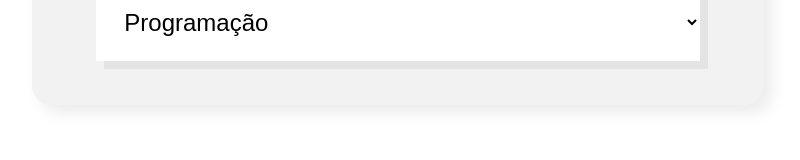
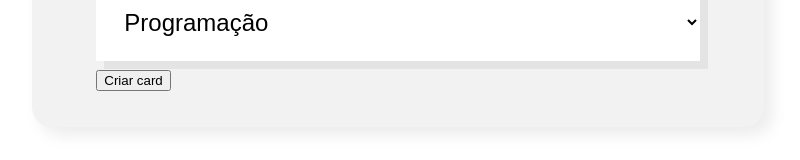
Before and after one commit to Juniorbasck/PDA_CLASSES, a React (Create React App) app in the folder alura/React desenvolvendo com javaScript/organo/: page / in a window 1280 px wide. Shown: the part 1143-1303 px from the top of the page, without its empty margins (242-1042 px from the left). Built offline with nearby package versions, Linux system fonts and the light colour scheme.

Commit message:
Finalmente funcionou o botao!!

```diff
--- /dev/null
+++ b/alura/React desenvolvendo com javaScript/organo/src/componetes/Botao/index.js
@@ -0,0 +1,9 @@
+import './Botao.css'
+
+const Botao = (props) => {
+    return(<button>
+        {props.texto}
+    </button>)
+}
+
+export default Botao;
--- a/alura/React desenvolvendo com javaScript/organo/src/componetes/formulario/index.js
+++ b/alura/React desenvolvendo com javaScript/organo/src/componetes/formulario/index.js
@@ -1,3 +1,4 @@
+import Botao from '../Botao';
 import ListaSuspensa from '../ListaSuspensa';
 import CampoTexto from '../compoTexto';
 import './formulario.css';
@@ -22,6 +23,7 @@
                 <CampoTexto label="cargo" placeholder="Digite seu caro"/>
                 <CampoTexto label="imagem" placeholder="Digite o enderço da imagem"/>
                 <ListaSuspensa label="Time" itens={times}/>
+                <Botao texto="Criar card"/>
             </form>
         </selection>
     )
```
Also changed, not shown: alura/React desenvolvendo com javaScript/organo/src/componetes/Botao/Botao.css (added).
